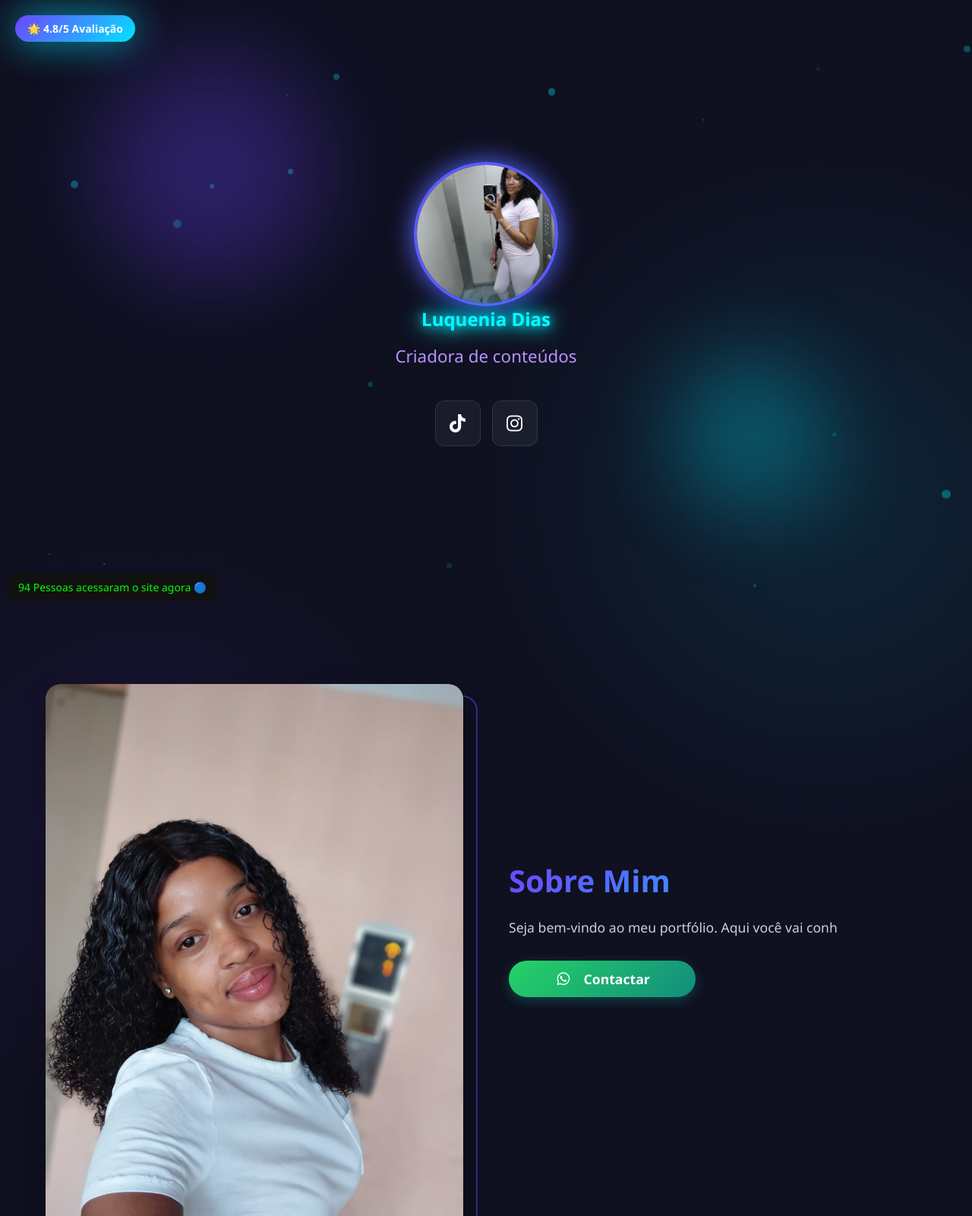
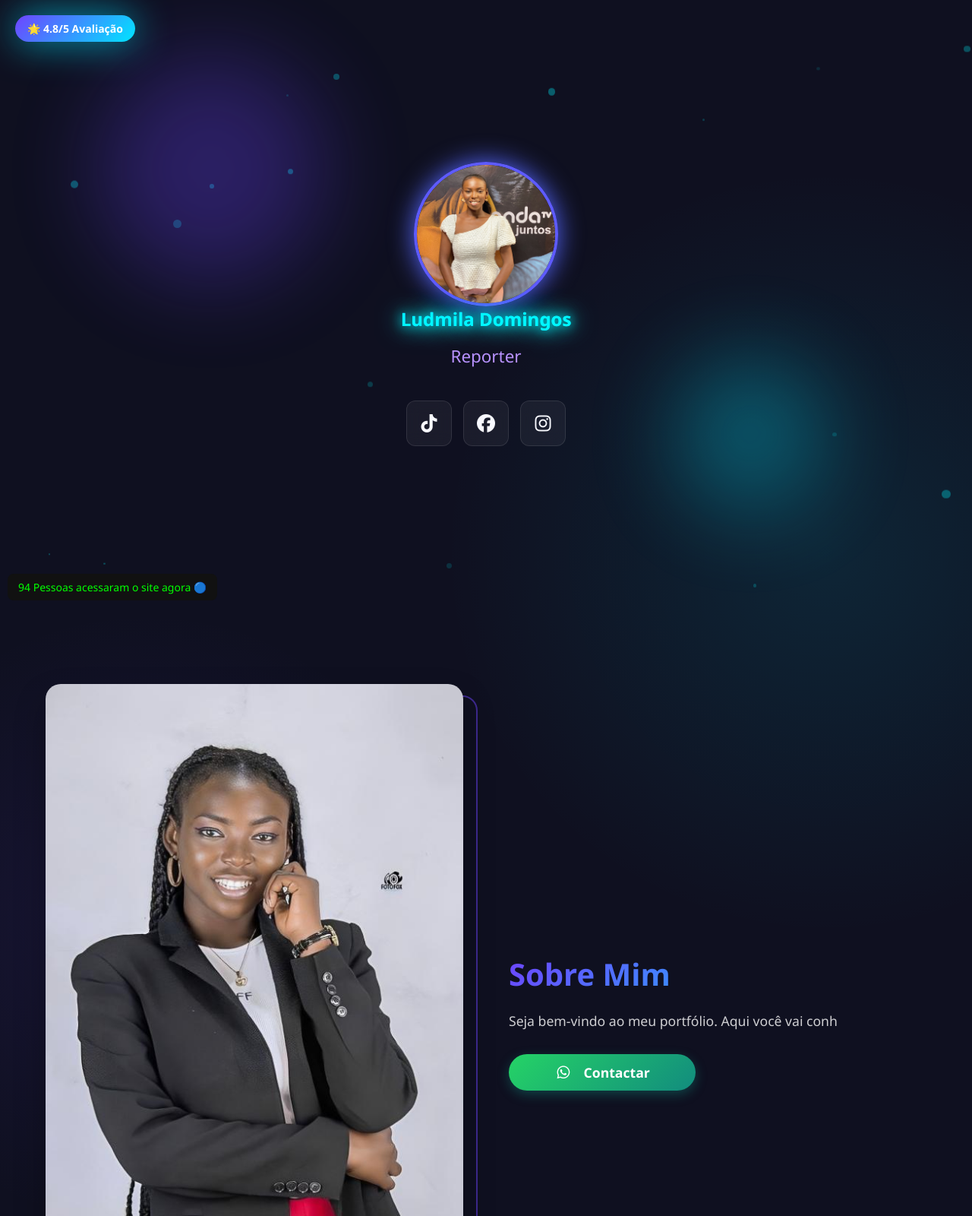
Before and after one commit to WilliamNott7/luqueniadias, a plain HTML site: page index.html in a window 1280 px wide. Shown: the top 1600 px of the page at 76% size. Drawn offline with Linux system fonts and the light colour scheme.

Commit message:
Add files via upload

```diff
--- a/index.html
+++ b/index.html
@@ -3,20 +3,20 @@
 <head>
     <meta charset="UTF-8">
     <meta name="viewport" content="width=device-width, initial-scale=1.0">
-    <meta name="description" content="Descobre o perfil oficial da Luquenia Dias, com acesso direto às suas redes sociais.">
+    <meta name="description" content="Descobre o perfil oficial da Ludmila Domingos, com acesso direto às suas redes sociais.">
 
 
 
     <meta name="keywords" content="mini site, criador de conteúdo, link na bio, portfólio digital, Instagram, TikTok, redes sociais, visibilidade online, promoção digital, marketing pessoal, link único, apresentação online, criador de conteúdos Angola, site para influencers, página pessoal online, tráfego para redes sociais, site responsivo, Betinhas, Influenciador, Facebook, PortfyAngola">
-    <meta name="author" content="Luquenia Dias">
+    <meta name="author" content="Ludmila Domingos">
     <meta name="robots" content="index, follow">
 
 
       <!-- Open Graph para redes sociais -->
-    <meta property="og:title" content="Luquenia Dias">
-    <meta property="og:description" content="Descobre o perfil oficial da Luquenia Dias com acesso direto às suas redes sociais.">
-    <meta property="og:image" content="https://luqueniadias.vercel.app/perfil.jpg"> <!-- imagem de destaque -->
-    <meta property="og:url" content="https://https://luqueniadias.vercel.app/">
+    <meta property="og:title" content="Ludmila Domingos">
+    <meta property="og:description" content="Descobre o perfil oficial da Ludmila Domingos com acesso direto às suas redes sociais.">
+    <meta property="og:image" content="https://ludmiladomingos.vercel.app/perfil.JPG"> <!-- imagem de destaque -->
+    <meta property="og:url" content="https://https://ludmiladomingos.vercel.app/">
     <meta property="og:type" content="website">
 
 
@@ -35,7 +35,7 @@
 
 
 
- <title>Luquenia Dias</title>
+ <title>Ludmila Domingos</title>
 <body>
 
        <!-- Home Section -->
@@ -60,16 +60,20 @@
 
 
 
-        <img src="perfil.jpg" alt="Foto do Usuário" class="profile" />
+        <img src="perfil.JPG" alt="Foto do Usuário" class="profile" />
 
-        <h1 class="user-name">Luquenia Dias</h1>
-        <p class="user-title">Criadora de conteúdos</p>
+        <h1 class="user-name">Ludmila Domingos</h1>
+        <p class="user-title">Reporter</p>
 
         <div class="social-links">
-            <a href="https://www.tiktok.com/@luqueniadias?_r=1&_t=ZS-968NBkT4o8j" class="social-btn"><i class="fab fa-tiktok"></i></a>
+            <a href="https://www.tiktok.com/@ludmiladomingos63?_r=1&_t=ZS-968JkoCD6iz" class="social-btn"><i class="fab fa-tiktok"></i></a>
 
 
-            <a href="https://www.instagram.com/luqueniadias?igsh=MWZ6ZHN1YWY1czU0Yw==" class="social-btn"><i class="fab fa-instagram"></i></a>
+            <a href="https://www.facebook.com/share/1CvLkfxarr/?mibextid=wwXIfr" class="social-btn"><i class="fab fa-facebook"></i></a>
+
+
+
+            <a href="https://www.instagram.com/ludmila_domingosoficial?igsh=bTdwZ2R5MGZ5dm41&utm_source=qr" class="social-btn"><i class="fab fa-instagram"></i></a>
 
 
         </div>
@@ -104,13 +108,13 @@
         <div class="container">
             <div class="about-content">
                 <div class="about-img">
-                    <img src="sobre.jpg" alt="Sobre mim">
+                    <img src="sobre.JPG" alt="Sobre mim">
                 </div>
                 <div class="about-text">
                     <h2>Sobre Mim</h2>
                     <p id="typewriter"></p>
 
-                    <a href="https://wa.me/244930808473?text=Olá.%20Estou%20interessado%20em%20fazer%20uma%20parceria%20com%20a%20Luquenia." class="whatsapp-btn">
+                    <a href="https://wa.me/244937954173?text=Olá.%20Estou%20interessado%20em%20fazer%20uma%20parceria%20com%20a%20Ludmila." class="whatsapp-btn">
                         <i class="fab fa-whatsapp"></i> Contactar
                     </a>
 
@@ -186,7 +190,7 @@
 
     <footer class="footer">
         <div class="container">
-            <p>© 2026 Luquenia Dias - Todos os direitos reservados.</p>
+            <p>© 2026 Ludmila Domingos - Todos os direitos reservados.</p>
         </div>
 
         <div class="credito">
```
Also changed, not shown: perfil.JPG (added), sobre.JPG (added).
